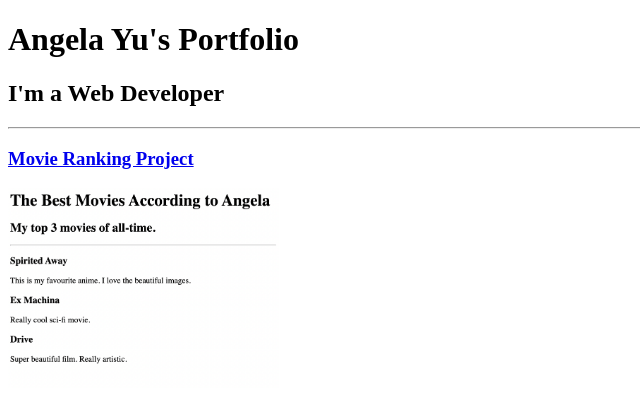
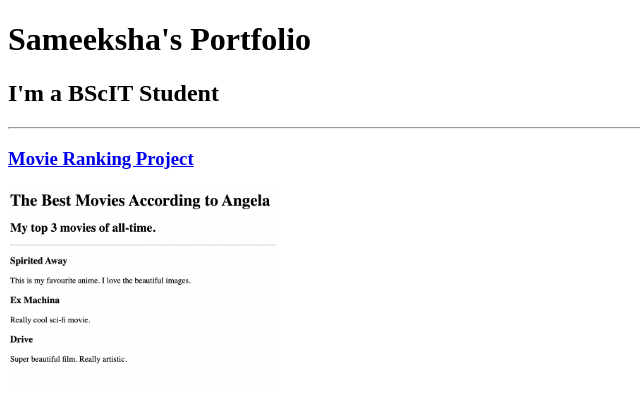
Before and after one commit to Samee2004/html-portfolio, a plain HTML site: page index.html in a window 1280 px wide. Shown: the top 408 px of the page, without its empty margins (0-640 px from the left). Drawn offline with Linux system fonts and the light colour scheme.

Commit message:
Update index.html

```diff
--- a/index.html
+++ b/index.html
@@ -19,12 +19,12 @@ https://developer.mozilla.org/en-US/docs/Web/HTML/Element/img#attr-height -->
 
 <head>
   <meta charset="UTF-8">
-  <title>Angela's Portfolio</title>
+  <title>Samee's Portfolio</title>
 </head>
 
 <body>
-  <h1>Angela Yu's Portfolio</h1>
-  <h2>I'm a Web Developer</h2>
+  <h1>Sameeksha's Portfolio</h1>
+  <h2>I'm a BScIT Student</h2>
   <hr />
   <h3><a href="./public/movie-ranking.html">Movie Ranking Project</a></h3>
   <img src="./assets/images/movie-ranking.png" height="200" alt="movie ranking project preview"/>
```
